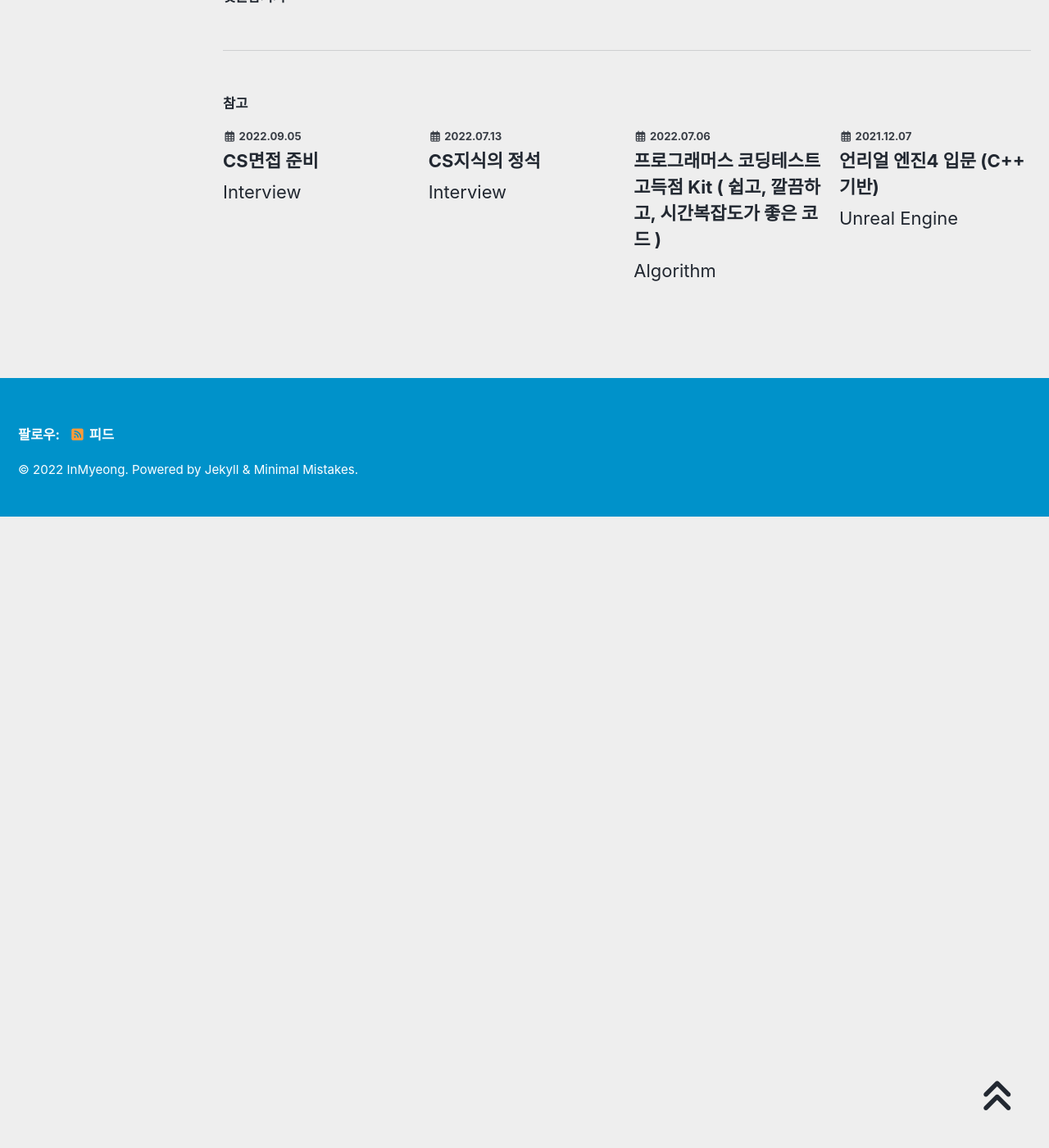
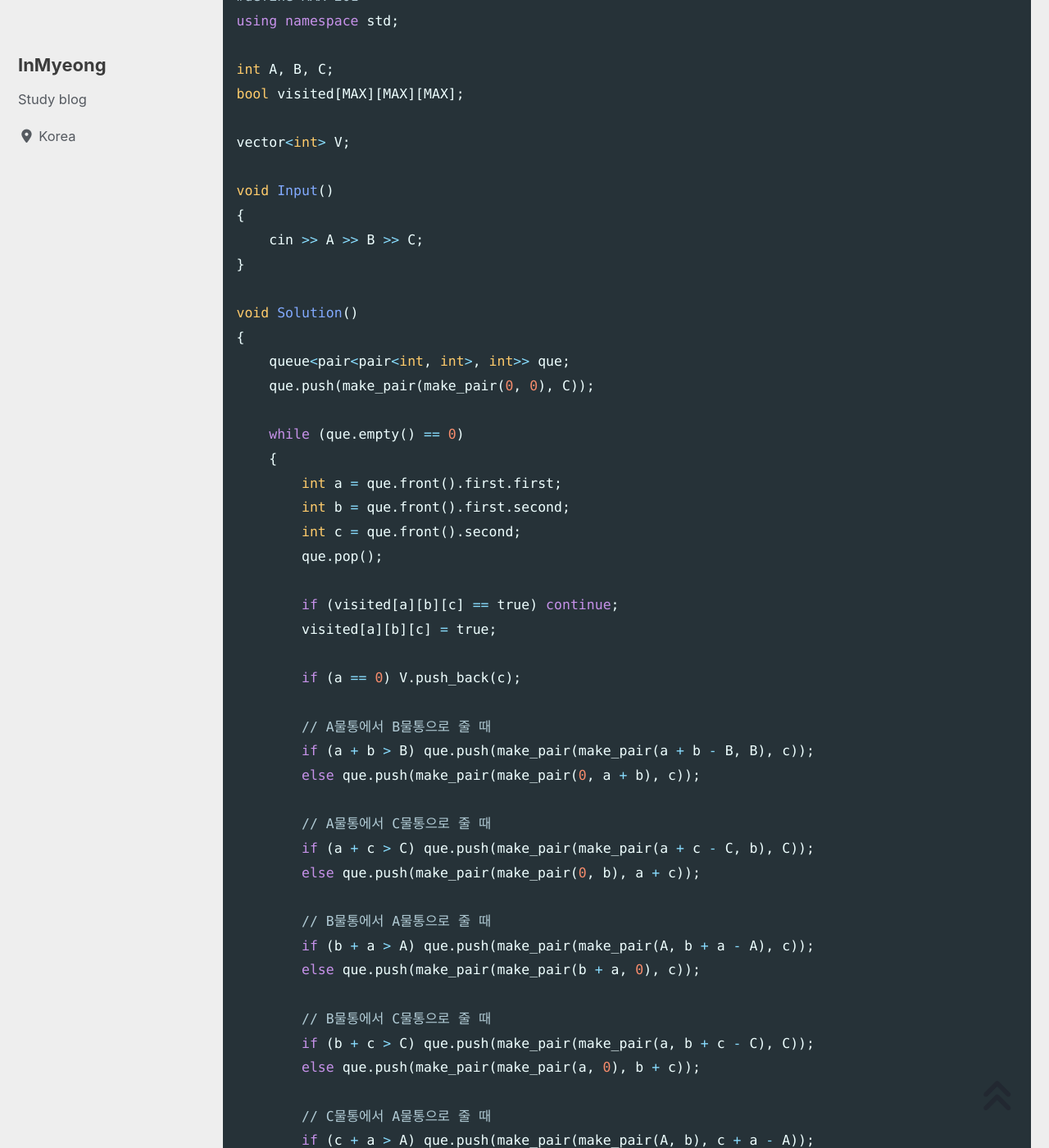
Before and after one commit to devMyeong/devMyeong.github.io, a Jekyll site: the page built from _posts/codingTest/2022-09-25-백준.md, in a window 1280 px wide and 1400 px high, scrolled down 16985 px. Shown: the whole window at 82% size. Built offline with Jekyll 4.4.1, drawn with Linux system fonts in a browser that asks for light colours; cached includes are drawn as plain includes; nearby versions of some CDN libraries; some web fonts are replaced; comment, search, counter and statistics services are not loaded; before the commit the page ends 17615 px from its top, so only the background shows below that; some of the changed text lies outside the part shown.

````diff
--- a/_posts/codingTest/2022-09-25-백준.md
+++ b/_posts/codingTest/2022-09-25-백준.md
@@ -512,6 +512,96 @@ int main()
 }
 ```
 
+### 03-3 물통 ( 2251 )
+- 각각 부피가 A, B, C(1≤A, B, C≤200) 리터인 세 개의 물통이 있다
+- 처음에는 앞의 두 물통은 비어 있고, 세 번째 물통은 가득(C 리터) 차 있다
+- 이제 어떤 물통에 들어있는 물을 다른 물통으로 쏟아 부을 수 있는데, 이때에는 한 물통이 비거나, 다른 한 물통이 가득 찰 때까지 물을 부을 수 있다
+- 이 과정에서 손실되는 물은 없다고 가정한다
+- 이와 같은 과정을 거치다보면 세 번째 물통(용량이 C인)에 담겨있는 물의 양이 변할 수도 있다
+- 첫 번째 물통(용량이 A인)이 비어 있을 때, 세 번째 물통(용량이 C인)에 담겨있을 수 있는 물의 양을 모두 구해내는 프로그램을 작성하시오
+
+```cpp
+#include<bits/stdc++.h>
+
+#define MAX 201
+using namespace std;
+
+int A, B, C;
+bool visited[MAX][MAX][MAX];
+
+vector<int> V;
+
+void Input()
+{
+    cin >> A >> B >> C;
+}
+
+void Solution()
+{
+    queue<pair<pair<int, int>, int>> que;
+    que.push(make_pair(make_pair(0, 0), C));
+
+    while (que.empty() == 0)
+    {
+        int a = que.front().first.first;
+        int b = que.front().first.second;
+        int c = que.front().second;
+        que.pop();
+
+        if (visited[a][b][c] == true) continue;
+        visited[a][b][c] = true;
+
+        if (a == 0) V.push_back(c);
+
+        // A물통에서 B물통으로 줄 때
+        if (a + b > B) que.push(make_pair(make_pair(a + b - B, B), c));
+        else que.push(make_pair(make_pair(0, a + b), c));
+
+        // A물통에서 C물통으로 줄 때
+        if (a + c > C) que.push(make_pair(make_pair(a + c - C, b), C));
+        else que.push(make_pair(make_pair(0, b), a + c));
+
+        // B물통에서 A물통으로 줄 때
+        if (b + a > A) que.push(make_pair(make_pair(A, b + a - A), c));
+        else que.push(make_pair(make_pair(b + a, 0), c));
+
+        // B물통에서 C물통으로 줄 때
+        if (b + c > C) que.push(make_pair(make_pair(a, b + c - C), C));
+        else que.push(make_pair(make_pair(a, 0), b + c));
+
+        // C물통에서 A물통으로 줄 때
+        if (c + a > A) que.push(make_pair(make_pair(A, b), c + a - A));
+        else que.push(make_pair(make_pair(c + a, b), 0));
+
+        // C물통에서 B물통으로 줄 때
+        if (c + b > B) que.push(make_pair(make_pair(a, B), c + b - B));
+        else que.push(make_pair(make_pair(a, b + c), 0));
+    }
+
+    sort(V.begin(), V.end());
+    for (int i = 0; i < V.size(); i++)
+    {
+        cout << V[i] << " ";
+    }
+    cout << endl;
+}
+
+void Solve()
+{
+    Input();
+    Solution();
+}
+
+int main(void)
+{
+    ios::sync_with_stdio(false); cin.tie(NULL); cout.tie(NULL);
+
+    Solve();
+
+    return 0;
+}
+```
+
 <br>
 
 [맨 위로 이동하기](#){: .btn .btn--primary }{: .align-right}
````
Also changed, not shown: other parts of _posts/codingTest/2022-09-25-백준.md (+1 -1 lines).
